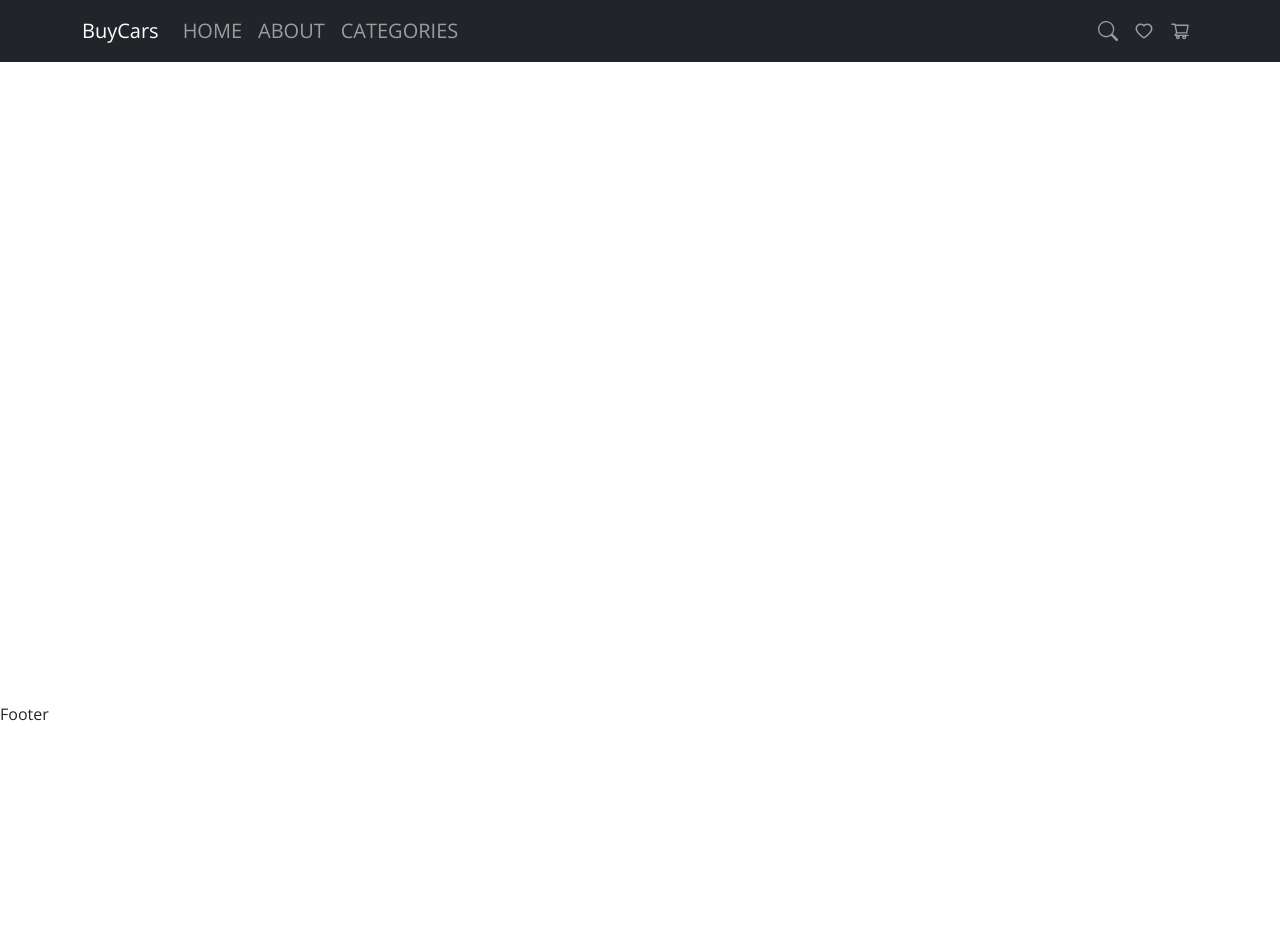
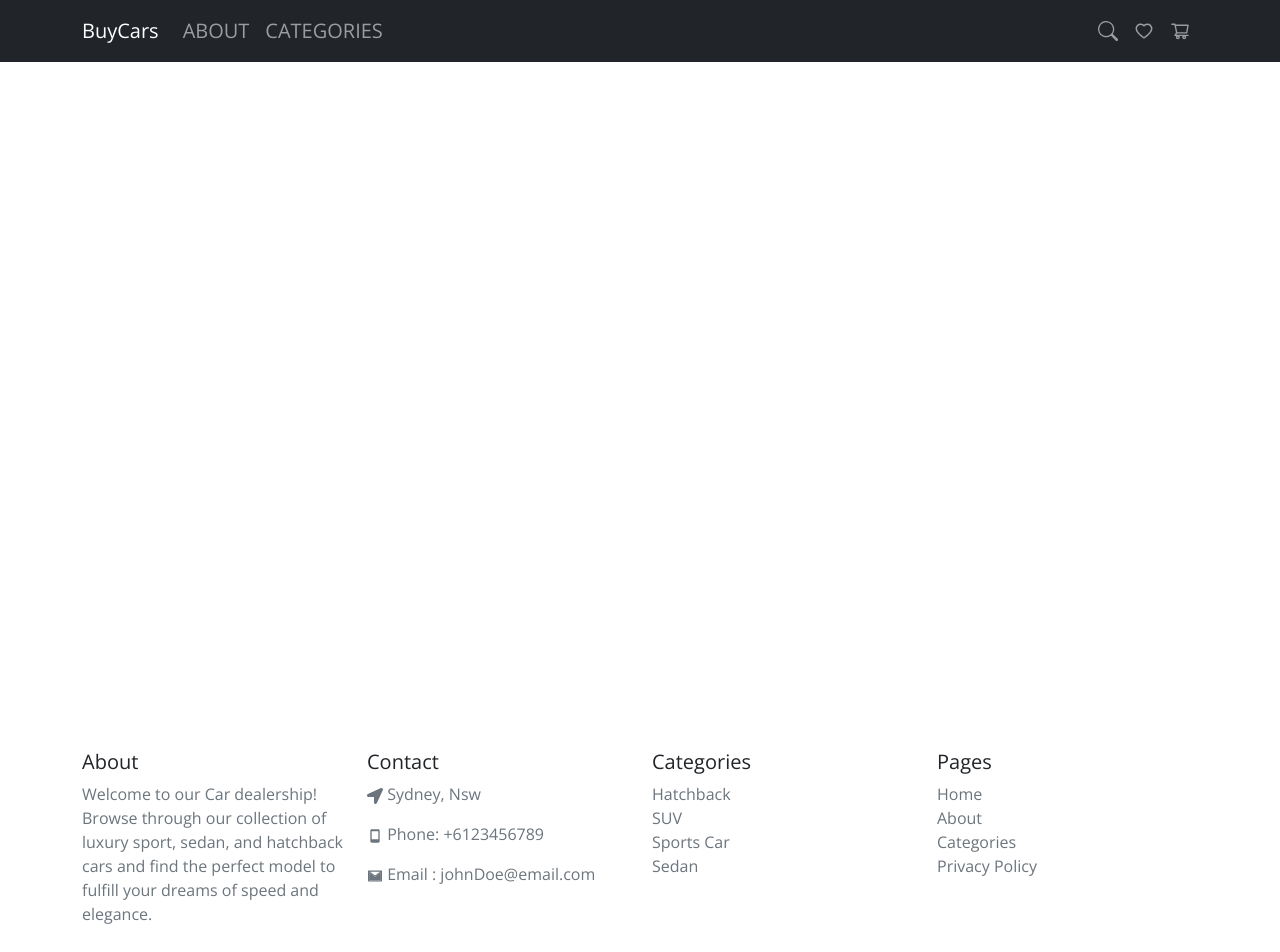
Before and after one commit to shivamanibrt/BuyCars, a React (Create React App) app: page / in a window 1280 px wide. Shown: the top 952 px of the page. Before the commit the page ends 800 px from the top, so only its background shows below. Built offline with nearby package versions, Linux system fonts and the light colour scheme.

Commit message:
finished home page

```diff
--- a/src/Components/CarTypes/CarTypes.js
+++ b/src/Components/CarTypes/CarTypes.js
@@ -18,11 +18,11 @@ export const CarTypes = () => {
             carImg: hatchBack,
         },
         {
-            carModel: 'Sedan',
+            carModel: 'Suv',
             carImg: sedanImg,
         },
         {
-            carModel: 'SUV',
+            carModel: 'Sedan',
             carImg: suvImg,
         },
     ];
--- a/src/Components/Icons/Icons.js
+++ b/src/Components/Icons/Icons.js
@@ -1,14 +1,14 @@
 import React from 'react';
-
-import { AiOutlineHome, AiOutlineSearch, AiOutlineMessage, AiOutlineUser } from 'react-icons/ai';
+import { AiFillFacebook, AiFillTwitterSquare, AiFillInstagram } from 'react-icons/ai';
+import { IoLogoYoutube } from 'react-icons/io';
 
 export const Icons = () => {
     return (
-        <div >
-            <AiOutlineHome size={30} />
-            <AiOutlineSearch size={30} />
-            <AiOutlineMessage size={30} />
-            <AiOutlineUser size={30} />
-        </div >
+        <div className="social-icons">
+            <AiFillFacebook size={30} className="icon bi-facebook" />
+            <AiFillTwitterSquare size={30} className="icon bi-twitter" />
+            <IoLogoYoutube size={30} className="icon bi-youtube" />
+            <AiFillInstagram size={30} className="icon bi-instagram" />
+        </div>
     );
 };
--- a/src/Components/Layout/Footer.js
+++ b/src/Components/Layout/Footer.js
@@ -1,7 +1,47 @@
-import React from 'react'
+import React from 'react';
+import { Container, Row, Col } from 'react-bootstrap';
+import { FaLocationArrow } from 'react-icons/fa'
+import { BiMobile } from 'react-icons/bi'
+import { AiTwotoneMail } from 'react-icons/ai'
 
 export const Footer = () => {
     return (
-        <div>Footer</div>
-    )
-}
+        <div className='p-5'>
+            <Container>
+                <Row>
+                    <Col xs={12} md={6} lg={3}>
+                        <h5>About</h5>
+                        <p className='text-secondary'>Welcome to our Car dealership! Browse through our collection of luxury sport, sedan, and hatchback cars and find the perfect model to fulfill your dreams of speed and elegance.
+                        </p>
+                    </Col>
+                    <Col xs={12} md={6} lg={3}>
+                        <h5>Contact</h5>
+                        <p className='text-secondary'><FaLocationArrow />{" "} Sydney, Nsw </p>
+                        <p className='text-secondary'><BiMobile />{" "} Phone: +6123456789 </p>
+                        <p className='text-secondary'><AiTwotoneMail />{" "} Email : johnDoe@email.com </p>
+                    </Col>
+                    <Col xs={12} md={6} lg={3}>
+                        <h5>Categories</h5>
+                        <ul className="list-unstyled text-secondary">
+                            <li>Hatchback</li>
+                            <li>SUV</li>
+                            <li>Sports Car</li>
+                            <li>Sedan</li>
+                        </ul>
+                    </Col>
+                    <Col xs={12} md={6} lg={3}>
+                        <h5>Pages</h5>
+                        <ul className="list-unstyled text-secondary">
+                            <li>Home</li>
+                            <li>About</li>
+                            <li>Categories</li>
+                            <li>Privacy Policy</li>
+                        </ul>
+                    </Col>
+                </Row>
+            </Container>
+        </div>
+    );
+};
+
+export default Footer;
--- a/src/Components/Layout/NavigationBar.js
+++ b/src/Components/Layout/NavigationBar.js
@@ -15,15 +15,12 @@ export const NavigationBar = () => {
             className="nav-bar bg-dark"
         >
             <Container>
-                <Navbar.Brand as={Link} to="/" className="text-center d-lg-block">
+                <Navbar.Brand as={Link} to="/home" className="text-center d-lg-block">
                     BuyCars
                 </Navbar.Brand>
                 <Navbar.Toggle aria-controls="navbarScroll" />
                 <Navbar.Collapse id="navbarScroll">
                     <Nav className="me-auto">
-                        <Nav.Link as={Link} to="/home" className="d-lg-none">
-                            HOME
-                        </Nav.Link>
                         <Nav.Link as={Link} to="/" className="d-lg-none">
                             ABOUT
                         </Nav.Link>
@@ -31,9 +28,6 @@ export const NavigationBar = () => {
                             CATEGORIES
                         </Nav.Link>
                         <Nav className="d-none d-lg-flex">
-                            <Nav.Link as={Link} to="/home">
-                                HOME
-                            </Nav.Link>
                             <Nav.Link as={Link} to="/">
                                 ABOUT
                             </Nav.Link>
--- a/src/Components/NewsLetter/NewsLetter.js
+++ b/src/Components/NewsLetter/NewsLetter.js
@@ -1,7 +1,7 @@
 import React from 'react';
 import { Icons } from '../Icons/Icons';
 import Form from 'react-bootstrap/Form';
-import { Button, Col, Row } from 'react-bootstrap';
+import { Button } from 'react-bootstrap';
 
 export const NewsLetter = () => {
     return (
@@ -12,18 +12,21 @@ export const NewsLetter = () => {
             <div>
                 <h4>Sign up for the latest updates and offers</h4>
             </div>
-            <div>
+            <div className="container-fluid d-flex align-items-center justify-content-center vh-50">
                 <Form>
-                    <div className="d-flex flex-wrap gap-1 justify-content-center">
-                        <Col sm={6} md={4} lg={3}>
-                            <Form.Control placeholder="johnDoe@email.com" style={{ borderRadius: '0' }} />
-                        </Col>
-                        <Col sm={6} md={4} lg={3}>
-                            <Button variant="primary" style={{ borderRadius: '0' }}>Subscribe</Button>
-                        </Col>
+                    <div className="row">
+                        <div className="col-lg-7 col-md-12">
+                            <div className="d-flex flex-wrap gap-1 justify-content-center">
+                                <Form.Control placeholder="johnDoe@email.com" style={{ borderRadius: '0' }} />
+                            </div>
+                        </div>
+                        <div className="col-lg-5 col-md-12">
+                            <div className="d-grid">
+                                <Button variant="primary" style={{ borderRadius: '0' }} className="mobile-button">Subscribe</Button>
+                            </div>
+                        </div>
                     </div>
                 </Form>
-
             </div >
             <div>
                 <h5>Follow our Social media</h5>
```
